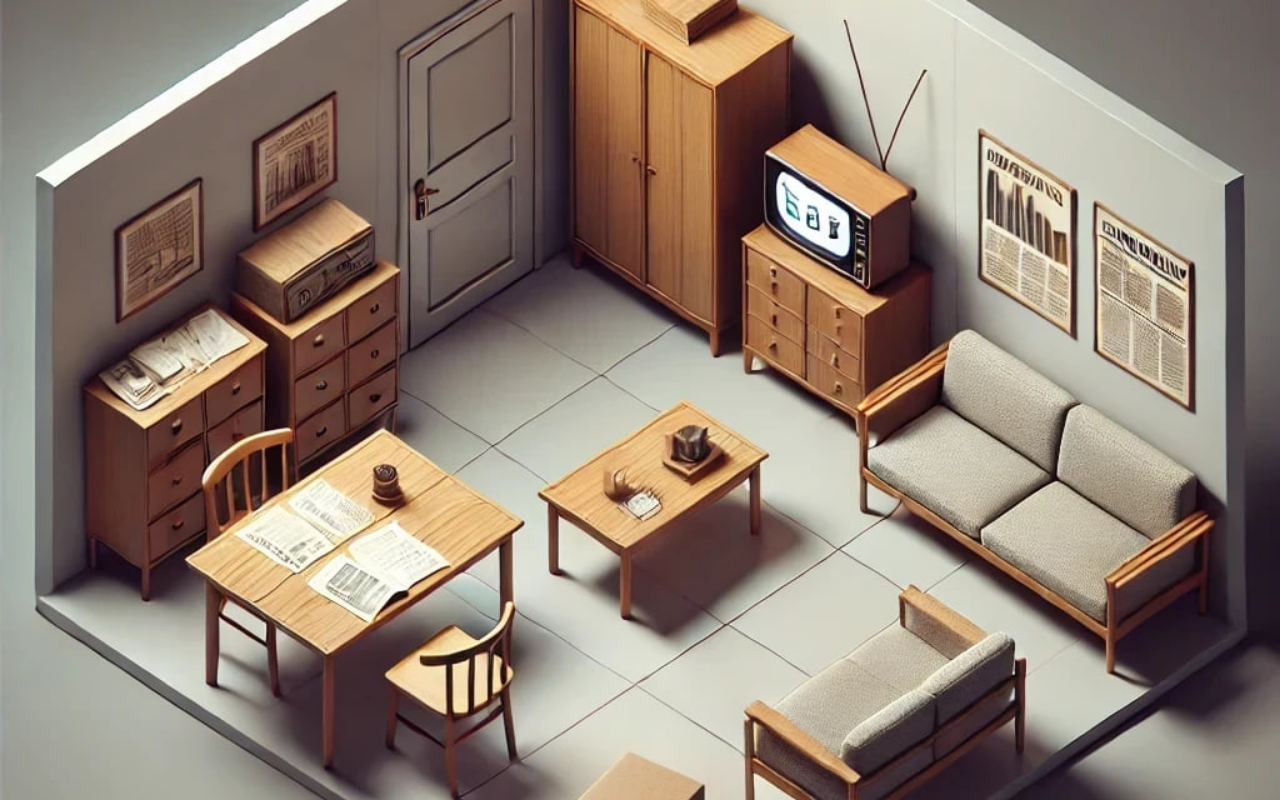
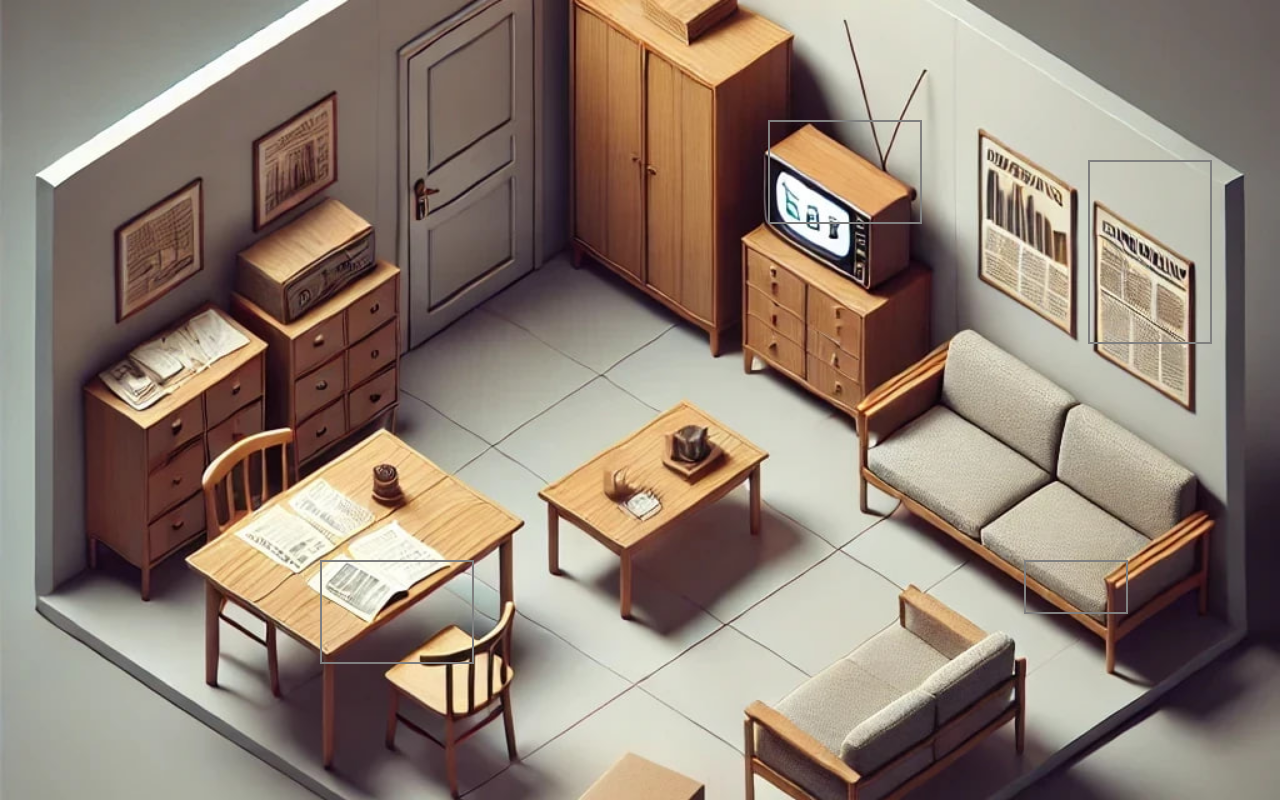
Before and after one commit to ssoriamarshals/model-citizen, a plain HTML site: page index.html in a window 1280 px wide. Drawn offline with Linux system fonts and the light colour scheme.

Commit message:
Update index.html

```diff
--- a/index.html
+++ b/index.html
@@ -22,7 +22,7 @@
         .interactive {
             position: absolute;
             cursor: pointer;
-            border: 2px solid transparent;
+            border: 2px solid grey;
         }
 
         .interactive:hover {
```
